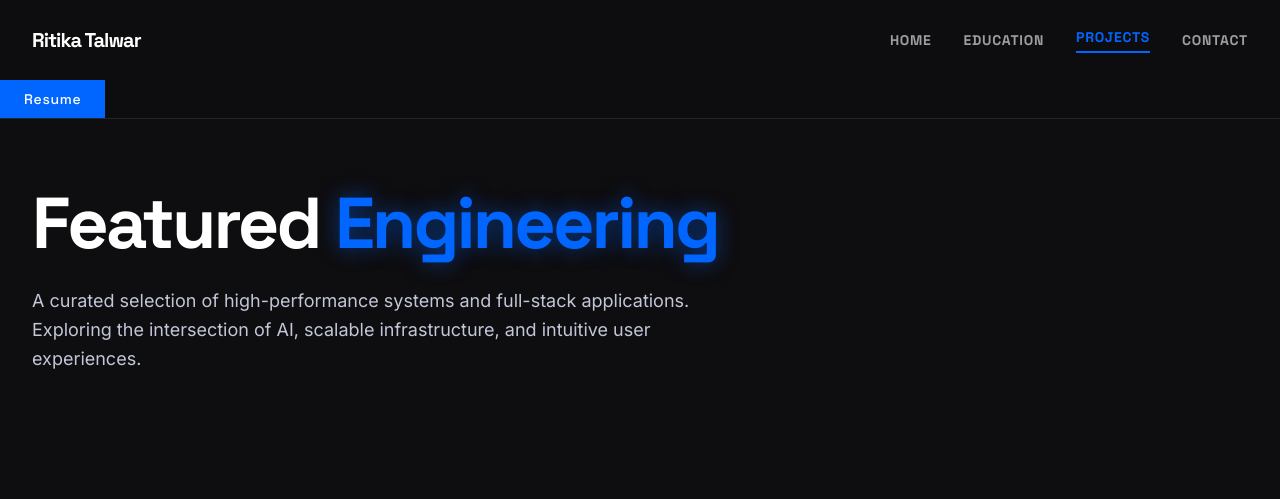
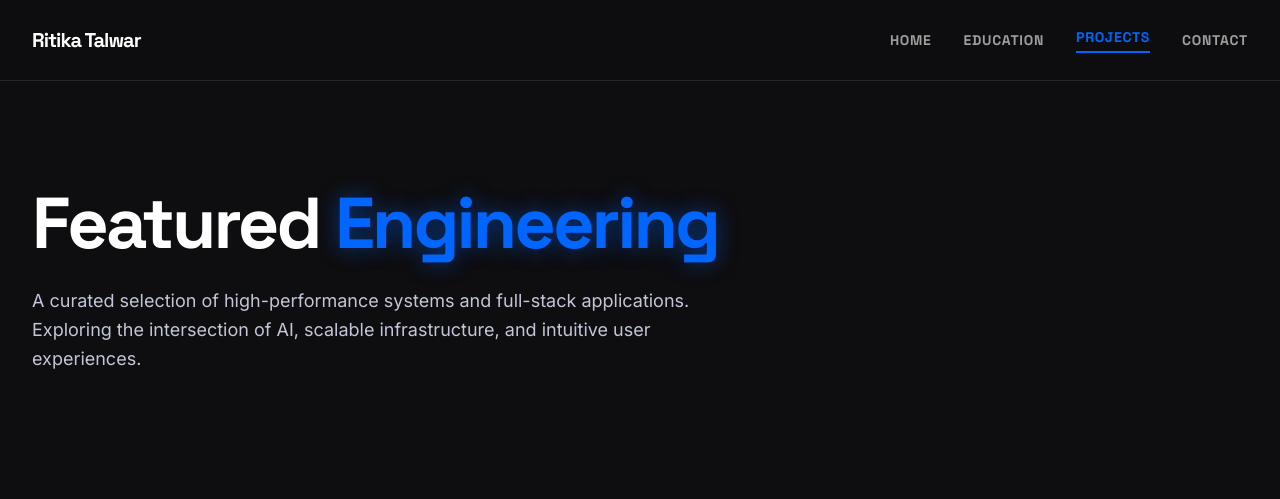
Before and after one commit to RitikaT26/Ritika-Talwar-Portfolio, a plain HTML site: page Projects.html in a window 1280 px wide. Shown: the top 499 px of the page. Drawn offline with nearby package versions, Linux system fonts and the light colour scheme.

Commit message:
Update navigation links in Projects.html

```diff
--- a/Projects.html
+++ b/Projects.html
@@ -127,11 +127,6 @@
 <a class="font-['Space_Grotesk'] uppercase tracking-wider text-sm font-bold text-white/60 hover:text-white transition-colors" href="Skills.html">Education</a>
 <a class="font-['Space_Grotesk'] uppercase tracking-wider text-sm font-bold text-[#0066FF] border-b-2 border-[#0066FF] pb-1" href="Projects.html">Projects</a>
 <a class="font-['Space_Grotesk'] uppercase tracking-wider text-sm font-bold text-white/60 hover:text-white transition-colors" href="Contact.html">Contact</a></div>
-</div>
-<div>
-<button class="bg-primary-container text-white font-label-md text-label-md px-6 py-3 rounded-DEFAULT hover:shadow-[0_0_20px_-5px_rgba(0,102,255,0.5)] transition-shadow">
-                    Resume
-                </button>
 </div>
 </div>
 </nav>
```
